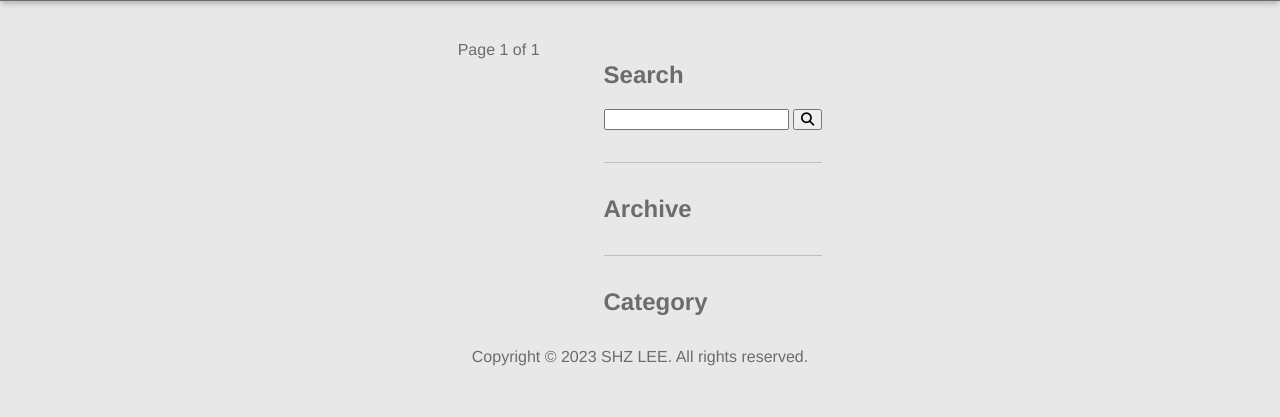
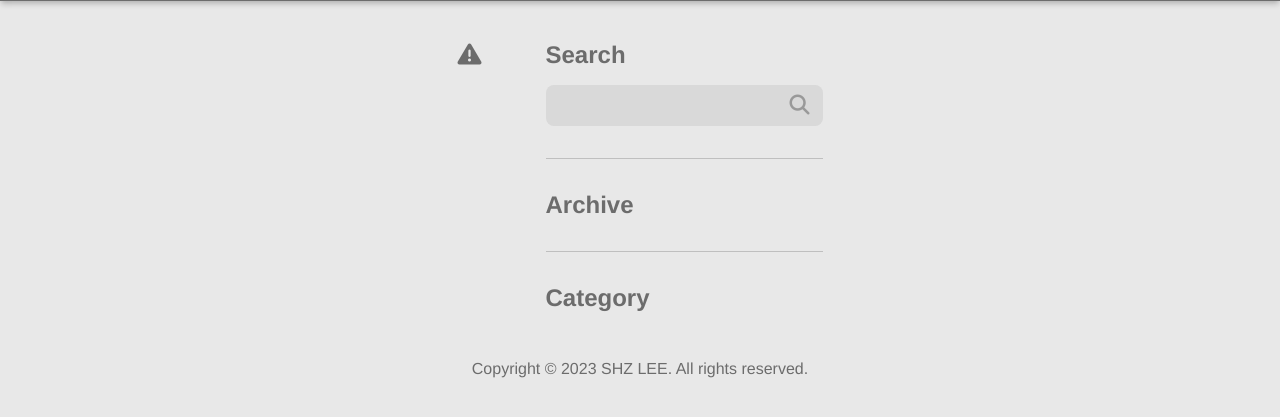
Before and after one commit to xero7689/SHZ-BLOG, a Django app: page /blog/ in a window 1280 px wide. Shown: the part 49-466 px from the top of the page. Run offline with Django 4.2, Linux system fonts and the light colour scheme; data that the repository does not hold is empty; some libraries are stand-ins or nearby versions.

Commit message:
Feature: Implement a simple search component

```diff
--- a/blog/static/blog/index.css
+++ b/blog/static/blog/index.css
@@ -7,11 +7,60 @@
 
     & .sidepanel-item-header {
         & h2 {
-            margin: 0;
+            margin: 0 0 1rem 0;
         }
     }
 
     & .sidepanel-item-content {
+
+        & form {
+            display: flex;
+            font-size: 2em;
+
+            & input {
+                color: var(--color-gray-500) !important;
+            }
+
+            & input[type=search]:focus {
+                outline: none;
+                border: 0 !important;
+            }
+
+            & input[type="search"]::-webkit-search-decoration,
+            input[type="search"]::-webkit-search-cancel-button,
+            input[type="search"]::-webkit-search-results-button,
+            input[type="search"]::-webkit-search-results-decoration {
+                -webkit-appearance: none;
+            }
+
+            & .search {
+                display: inline-block;
+                padding: 8px 12px;
+                font-size: 16px;
+                border-top-left-radius: 8px;
+                border-bottom-left-radius: 8px;
+                border: 0;
+                -webkit-appearance: none;
+                background-color: var(--color-gray-300);
+            }
+
+            & .submit {
+                display: inline-block;
+                padding: 8px 12px;
+                font-size: 20px;
+                border-top-right-radius: 8px;
+                border-bottom-right-radius: 8px;
+                -webkit-appearance: none;
+                background-color: var(--color-gray-300);
+                color: var(--color-gray-500);
+                border: 1px solid transparent;
+                cursor: pointer;
+            }
+
+            & .submit::-moz-focus-inner {
+                border: 0;
+            }
+        }
 
         & ul {
             line-height: 2;
@@ -36,3 +85,7 @@
     height: 0;
     border-top: 1px solid var(--color-gray-400);
 }
+
+.not-found-message {
+    font-size: 24px;
+}
--- a/blog/static/blog/post.css
+++ b/blog/static/blog/post.css
@@ -4,7 +4,7 @@
 }
 
 #post-detail-body-wrapper {
-    max-width: 70ch;
+    max-width: 100ch;
     font-size: 18px;
     line-height: 1.8;
 }
--- a/blog/templates/blog/index.html
+++ b/blog/templates/blog/index.html
@@ -30,7 +30,7 @@
   </div>
 {% endblock nav %}
 {% block sidepanel %}
-  <div id="index-sidepanel-wrapper">
+  <div id="index-sidepanel-search" class="sidepanel-item-wrapper">
     {% comment %} <div id="index-sidepanel-profile" class="sidepanel-item-wrapper">
       <div class="sidepanel-item-header">
         <h2>
@@ -50,9 +50,9 @@
     <div class="sidepanel-item-content">
       <form action="{% url 'index' %}" method="get">
         {% csrf_token %}
-        <input type="search" id="site-search" name="q">
-        <button>
-          <i class="fa-solid fa-magnifying-glass"></i>
+        <input type="search" class="search" name="q">
+        <button type="submit" class="submit">
+          <i class="fas fa-search"></i>
         </button>
       </form>
     </div>
@@ -100,7 +100,6 @@
       </ul>
     </div>
   </div>
-</div>
 {% endblock sidepanel %}
 {% block breadcrumbs %}
   {% if request.path != '/blog/' %}
@@ -122,18 +121,31 @@
       <div id="search-query-wrapper">
         <h2>Search: {{ search_query }}</h2>
       </div>
-      <hr class="date-parameter-divider">
+      <hr class="sidepanel-divider">
     {% endif %}
     {% if date_parameter %}
       <div id="date-parameter-wrapper">
-        <h2>{{ date_parameter.year }}年 -
-        {% if date_parameter.month %}{{ date_parameter.month }}月</h2>{% endif %}
+        <h2>
+          {{ date_parameter.year }}年 -
+          {% if date_parameter.month %}
+            {{ date_parameter.month }}月
+          </h2>
+        {% endif %}
       </div>
-      <hr class="date-parameter-divider">
+      <hr class="sidepanel-divider">
     {% endif %}
-    {% include "blog/postList.html" with posts=posts %}
+    {% if posts %}
+      {% include "blog/postList.html" with posts=posts %}
+    {% else %}
+      <div class="not-found-message">
+        <i class="fa-solid fa-triangle-exclamation"></i>
+        <span>{{ not_found_message }}</span>
+      </div>
+    {% endif %}
   </div>
-  {% include "blog/postListPaginator.html" with page_obj=page_obj %}
+  {% if posts %}
+    {% include "blog/postListPaginator.html" with page_obj=page_obj %}
+  {% endif %}
 {% endblock main %}
 {% block footer %}
   <div id="footer-wrapper">
--- a/blog/views.py
+++ b/blog/views.py
@@ -20,7 +20,11 @@
         search_query = self.request.GET.get('q', None)
         if search_query:
             self.object_list = self.get_queryset().filter(title__icontains=search_query)
-            return self.render_to_response(self.get_context_data(search_query=search_query))
+            if not self.object_list:
+                not_found_message = f'No results found for your search query {search_query}'
+            else:
+                not_found_message = ''
+            return self.render_to_response(self.get_context_data(search_query=search_query, not_found_message=not_found_message))
         else:
             self.object_list = self.get_queryset()
             return self.render_to_response(self.get_context_data())
@@ -41,6 +45,7 @@
     def get_context_data(self, *args, **kwargs):
         context = super().get_context_data(**kwargs)
         context['search_query'] = kwargs.get('search_query', None)
+        context['not_found_message'] = kwargs.get('not_found_message', '')
 
         # Date Parameter
         date_parameter = {}
```
